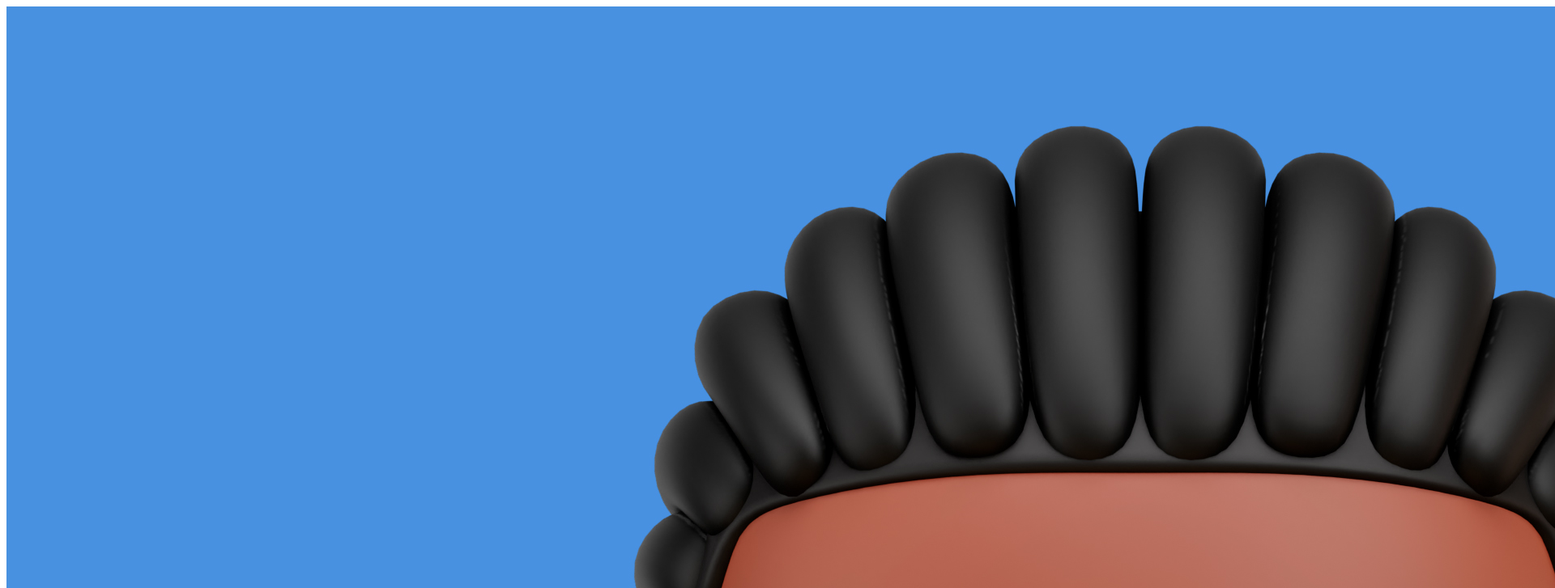
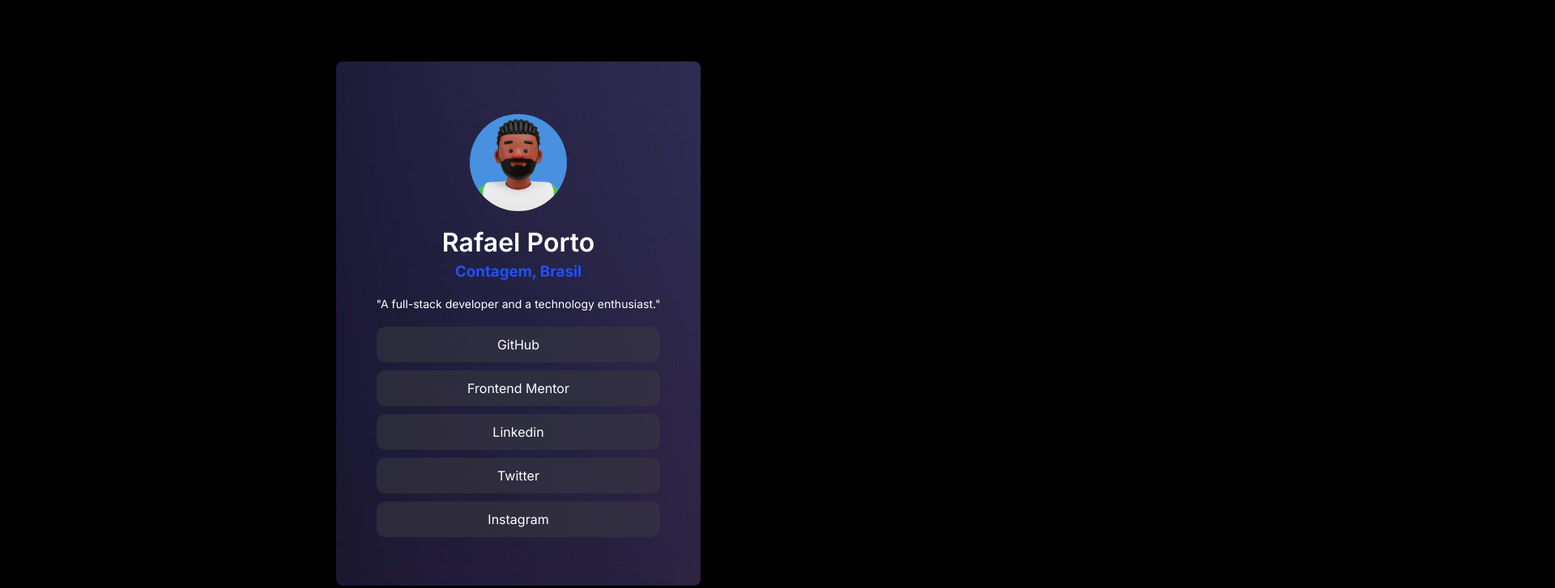
Before and after one commit to rafa-porto/Profile-links, a plain HTML site: page index.html in a window 1280 px wide. Shown: the top 727 px of the page at 81% size, 1920 px wide, since content can reach past the window. Drawn offline with Linux system fonts and the light colour scheme.

Commit message:
Projeto concluido

```diff
--- a/index.html
+++ b/index.html
@@ -1,16 +1,23 @@
 <!DOCTYPE html>
 <html lang="pt-br">
   <head>
+    <link rel="preconnect" href="https://fonts.googleapis.com" />
+    <link rel="preconnect" href="https://fonts.gstatic.com" crossorigin />
+    <link
+      href="https://fonts.googleapis.com/css2?family=Inter:ital,opsz,wght@0,14..32,100..900;1,14..32,100..900&display=swap"
+      rel="stylesheet"
+    />
     <meta charset="UTF-8" />
     <meta name="viewport" content="width=device-width, initial-scale=1.0" />
+    <link rel="stylesheet" href="style.css" />
     <title>Profile links</title>
   </head>
   <body>
-    <main>
+    <main class="container">
       <img src="assets/images/avatar.jpg" alt="Foto de perfil" />
-      <h1>Jessica Randall</h1>
-      <h2>London, United Kingdom</h2>
-      <p>"Front-end developer and avid reader."</p>
+      <h1>Rafael Porto</h1>
+      <h3>Contagem, Brasil</h3>
+      <p>"A full-stack developer and a technology enthusiast."</p>
       <ul>
         <li><a href="">GitHub</a></li>
         <li><a href="">Frontend Mentor</a></li>
--- a/style.css
+++ b/style.css
@@ -0,0 +1,73 @@
+* {
+  margin: 0;
+  padding: 0;
+  box-sizing: border-box;
+}
+
+body,
+html {
+  height: 100%;
+  margin: 0;
+}
+
+body {
+  display: flex;
+  justify-content: center;
+  align-items: center;
+  height: 100vh;
+  font-family: "Inter", sans-serif;
+  background-color: black;
+}
+
+img {
+  width: 120px;
+  height: 120px;
+  border-radius: 100px;
+  margin: 15px 0px;
+}
+
+.container {
+  text-align: center;
+  background-image: url(assets/images/bg.jpg);
+  padding: 50px;
+  border-radius: 8px;
+}
+
+h1 {
+  color: #fff;
+  font-weight: 600;
+}
+
+h3 {
+  margin: 5px 0px;
+  color: rgb(32, 80, 255);
+}
+
+p {
+  color: #fff;
+  margin: 20px 0px;
+  font-size: 14px;
+}
+
+ul {
+  list-style: none;
+  margin-top: 10px;
+}
+
+li {
+  margin: 10px 0;
+  padding: 12px;
+  background-color: #4040406f;
+  border-radius: 10px;
+  backdrop-filter: blur(18px);
+  transition: all 0.2s ease-in-out;
+}
+
+a {
+  color: #fff;
+  text-decoration: none;
+}
+
+li:hover {
+  transform: scale(1.1);
+}
```
Also changed, not shown: assets/images/bg.jpg (added).
